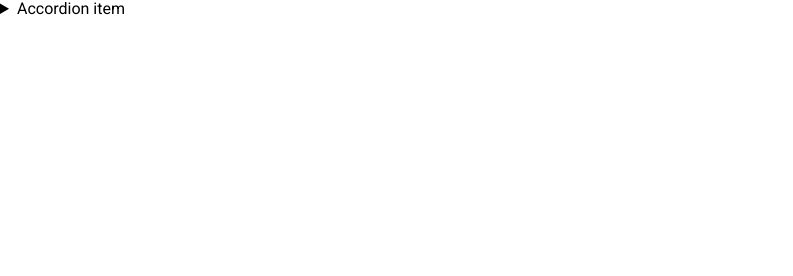
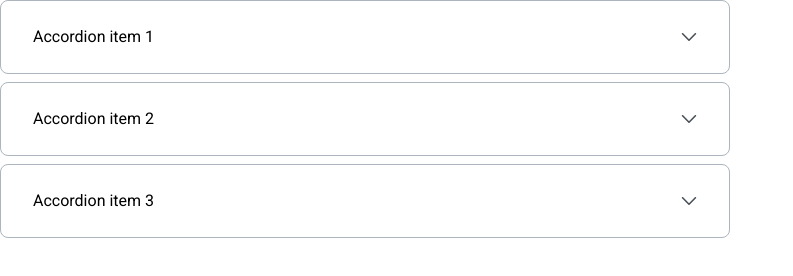
Before and after one commit to js-tasks-ru/htmlcss-20240614_androsphilippos, a website: page 03-lection1/02-accordion/index.html in a window 1280 px wide. Shown: the whole page, without its empty margins (0-793 px from the left). Drawn offline with Linux system fonts and the light colour scheme.

Commit message:
feat: add Accordion

```diff
--- a/03-lection1/02-accordion/accordion.css
+++ b/03-lection1/02-accordion/accordion.css
@@ -1 +1,38 @@
 /* Стилизация аккордеона */
+
+.accordion {
+  display: grid;
+  gap: 8px;
+  max-width: 730px;
+}
+.accordion__details {
+  padding: 24px 32px;
+  border-radius: 8px;
+  border: 1px solid var(--gray-3);
+}
+.accordion__summary {
+  display: flex;
+  justify-content: space-between;
+  align-items: center;
+  line-height: 24px;
+
+  &::marker {
+    content: '';
+  }
+}
+
+.accordion__content {
+  margin-top: 16px;
+  margin-bottom: 8px;
+  line-height: 24px;
+  color: var(--gray-4);
+}
+
+/* Анимация маркера */
+.accordion__details img {
+  transition: transform 0.5s;
+}
+
+.accordion__details[open] img {
+  transform: rotateZ(180deg);
+}
--- a/03-lection1/02-accordion/index.html
+++ b/03-lection1/02-accordion/index.html
@@ -2,17 +2,65 @@
 <!-- Страница с аккордеоном -->
 <html lang="ru">
   <head>
-        <link rel="stylesheet" href="../../assets/css/main.css">
-        <link rel="stylesheet" href="./accordion.css">
+    <link rel="stylesheet" href="../../assets/css/main.css" />
+    <link rel="stylesheet" href="./accordion.css" />
   </head>
   <body>
-        <details>
-            <summary>
-                Accordion item
+    <div class="accordion">
+      <div class="accordion__item">
+        <details class="accordion__details">
+          <summary class="accordion__summary">
+            Accordion item 1
+            <img
+              width="16"
+              height="8"
+              src="../../assets/images/arrow-down.svg"
+              alt=""
+            />
           </summary>
-            <p>
-                Hidden content
+          <p class="accordion__content">
+            Amet minim mollit non deserunt ullamco est sit aliqua dolor do amet
+            sint. Velit officia consequat duis enim velit mollit. Exercitation
+            veniam consequat sunt nostrud amet.
           </p>
         </details>
+      </div>
+      <div class="accordion__item">
+        <details class="accordion__details">
+          <summary class="accordion__summary">
+            Accordion item 2
+            <img
+              width="16"
+              height="8"
+              src="../../assets/images/arrow-down.svg"
+              alt=""
+            />
+          </summary>
+          <p class="accordion__content">
+            Amet minim mollit non deserunt ullamco est sit aliqua dolor do amet
+            sint. Velit officia consequat duis enim velit mollit. Exercitation
+            veniam consequat sunt nostrud amet.
+          </p>
+        </details>
+      </div>
+      <div class="accordion__item">
+        <details class="accordion__details">
+          <summary class="accordion__summary">
+            Accordion item 3
+            <img
+              width="16"
+              height="8"
+              src="../../assets/images/arrow-down.svg"
+              alt=""
+            />
+          </summary>
+          <p class="accordion__content">
+            Amet minim mollit non deserunt ullamco est sit aliqua dolor do amet
+            sint. Velit officia consequat duis enim velit mollit. Exercitation
+            veniam consequat sunt nostrud amet.
+          </p>
+        </details>
+      </div>
+    </div>
   </body>
 </html>
```
Also changed, not shown: assets/images/arrow-down.svg (added). Lines whose indentation alone changed are shown as unchanged.
